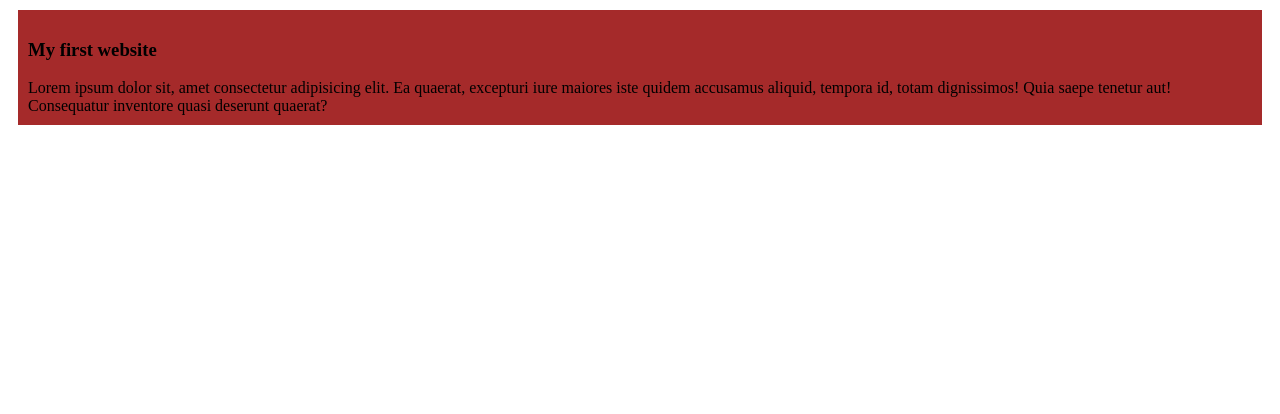
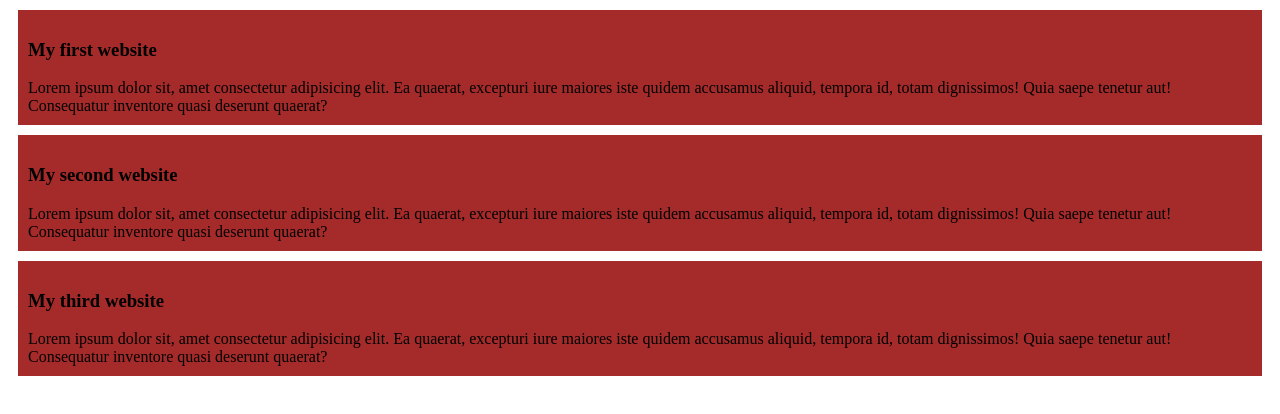
Before and after one commit to Naimur300/my-first-github-repo, a plain HTML site: page index.html in a window 1280 px wide. Drawn offline with Linux system fonts and the light colour scheme.

Commit message:
added the second and third blog

```diff
--- a/index.html
+++ b/index.html
@@ -12,5 +12,13 @@
         <h3>My first website</h3>
         Lorem ipsum dolor sit, amet consectetur adipisicing elit. Ea quaerat, excepturi iure maiores iste quidem accusamus aliquid, tempora id, totam dignissimos! Quia saepe tenetur aut! Consequatur inventore quasi deserunt quaerat?
     </div>
+    <div>
+        <h3>My second website</h3>
+        Lorem ipsum dolor sit, amet consectetur adipisicing elit. Ea quaerat, excepturi iure maiores iste quidem accusamus aliquid, tempora id, totam dignissimos! Quia saepe tenetur aut! Consequatur inventore quasi deserunt quaerat?
+    </div>
+    <div>
+        <h3>My third website</h3>
+        Lorem ipsum dolor sit, amet consectetur adipisicing elit. Ea quaerat, excepturi iure maiores iste quidem accusamus aliquid, tempora id, totam dignissimos! Quia saepe tenetur aut! Consequatur inventore quasi deserunt quaerat?
+    </div>
 </body>
 </html>
```
